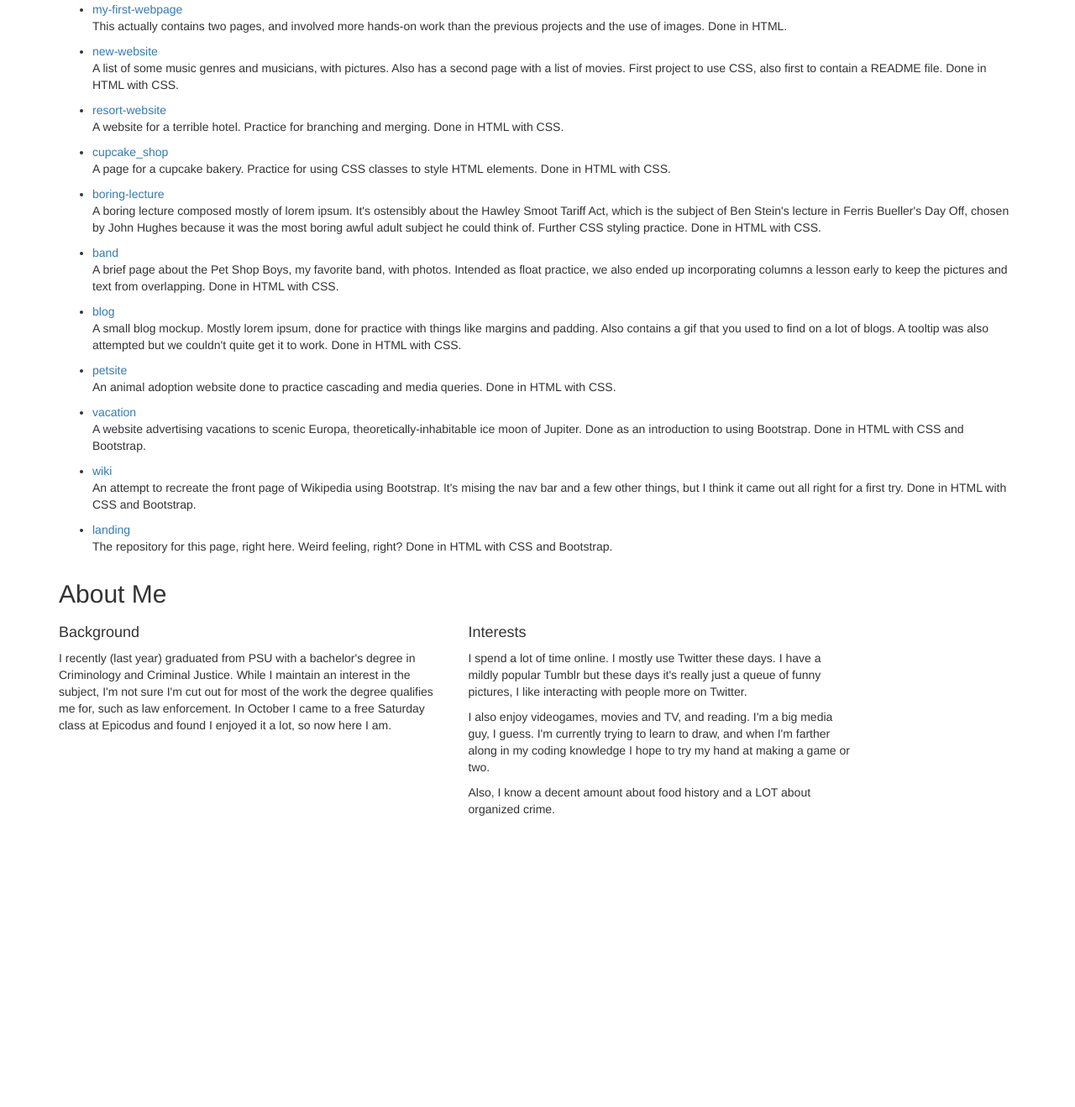
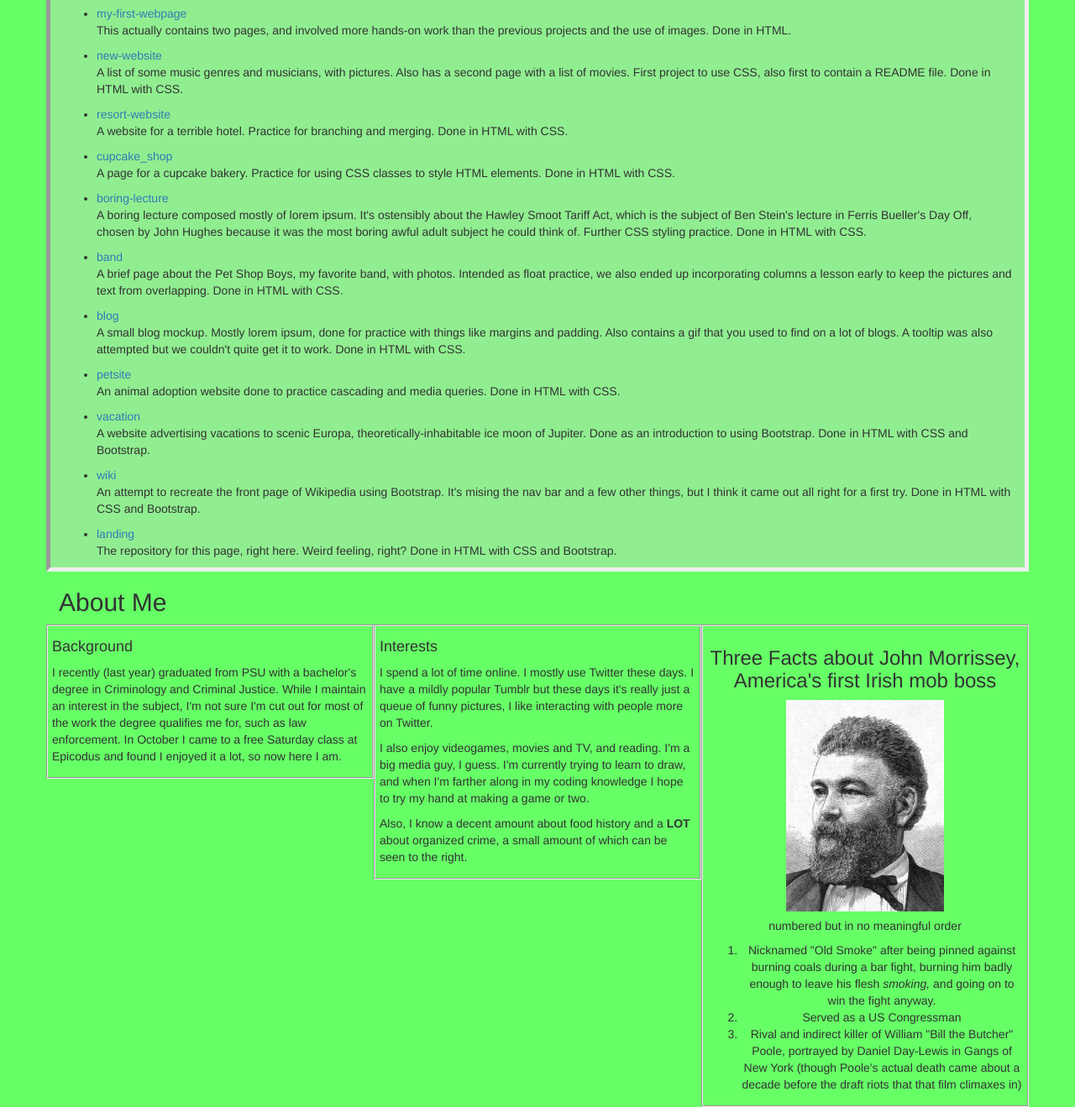
Before and after one commit to pinkjacket/landing, a plain HTML site: page index.html in a window 1280 px wide. Shown: the part 513-1832 px from the top of the page at 84% size. Before the commit the page ends 1497 px from the top, so only its background shows below. Drawn offline with Linux system fonts and the light colour scheme.

Commit message:
commit before heading off for lunch, begun CSS styling

```diff
--- a/css/styles.css
+++ b/css/styles.css
@@ -1,3 +1,48 @@
+body {
+  background-color: #66ff66;
+}
+
 .headerpic {
   float: right;
 }
+
+.projectlist {
+  display: block;
+  border-style: inset;
+  border-width: 5px;
+  background-color: lightgreen;
+}
+
+.background {
+  display: block;
+  padding: 5px;
+  border-style: groove;
+  border-width: 2px;
+}
+
+.interests {
+  display: block;
+  padding: 5px;
+  border-style: groove;
+  border-width: 2px;
+}
+
+.facts {
+  display: block;
+  text-align: center;
+  padding: 5px;
+  border-style: groove;
+  border-width: 2px;
+}
+
+img.resize {
+  max-width: 50%;
+  max-height: 50%;
+}
+
+.ppanel {
+  border-style: solid;
+  border-width: thin;
+  background-color: lightblue;
+  padding: 3px;
+}
--- a/index.html
+++ b/index.html
@@ -13,8 +13,8 @@
         <h3>A landing page by James Donlan</h3>
       </div>
     </div>
-    <div class="container">
-      <h2>Project List</h2>
+    <div class="container projectlist">
+      <h2><span class="panel ppanel">Project List</span></h2>
       <h4>This is a complete list of projects on my github. They're mostly just practice things, and few of them currently have github pages sites set up.</h4>
       <ul>
         <li>
@@ -78,16 +78,25 @@
     <div class="container">
       <h2>About Me</h2>
       <div class="row">
-        <div class="col-lg-5">
+        <div class="col-lg-4 background">
           <h4>Background</h4>
           <p>I recently (last year) graduated from PSU with a bachelor's degree in Criminology and Criminal Justice. While I maintain an interest in the subject, I'm not sure I'm cut out for most of the work the degree qualifies me for, such as law enforcement. In October I came to a free Saturday class at Epicodus and found I enjoyed it a lot, so now here I am.</p>
         </div>
-        <div class="col-lg-5">
+        <div class="col-lg-4 interests">
           <h4>Interests</h4>
           <p>I spend a lot of time online. I mostly use Twitter these days. I have a mildly popular Tumblr but these days it's really just a queue of funny pictures, I like interacting with people more on Twitter.</p>
           <p>I also enjoy videogames, movies and TV, and reading. I'm a big media guy, I guess. I'm currently trying to learn to draw, and when I'm farther along in my coding knowledge I hope to try my hand at making a game or two.</p>
-          <p>Also, I know a decent amount about food history and a LOT about organized crime.</p>
+          <p>Also, I know a decent amount about food history and a <strong>LOT</strong> about organized crime, a small amount of which can be seen to the right.</p>
         </div>
+        <div class="col-lg-4 facts">
+          <h3>Three Facts about John Morrissey, America's first Irish mob boss</h3>
+          <img class="resize" src="img/john.jpg" alt="an engraving of John Morrissey">
+          <h5>numbered but in no meaningful order</h5>
+          <ol>
+            <li>Nicknamed "Old Smoke" after being pinned against burning coals during a bar fight, burning him badly enough to leave his flesh <em>smoking,</em> and going on to win the fight anyway.</li>
+            <li>Served as a US Congressman</li>
+            <li>Rival and indirect killer of William "Bill the Butcher" Poole, portrayed by Daniel Day-Lewis in Gangs of New York (though Poole's actual death came about a decade before the draft riots that that film climaxes in)</li>
+          </ol>
       </div>
     </div>
   </body>
```
Also changed, not shown: img/john.jpg (added).
